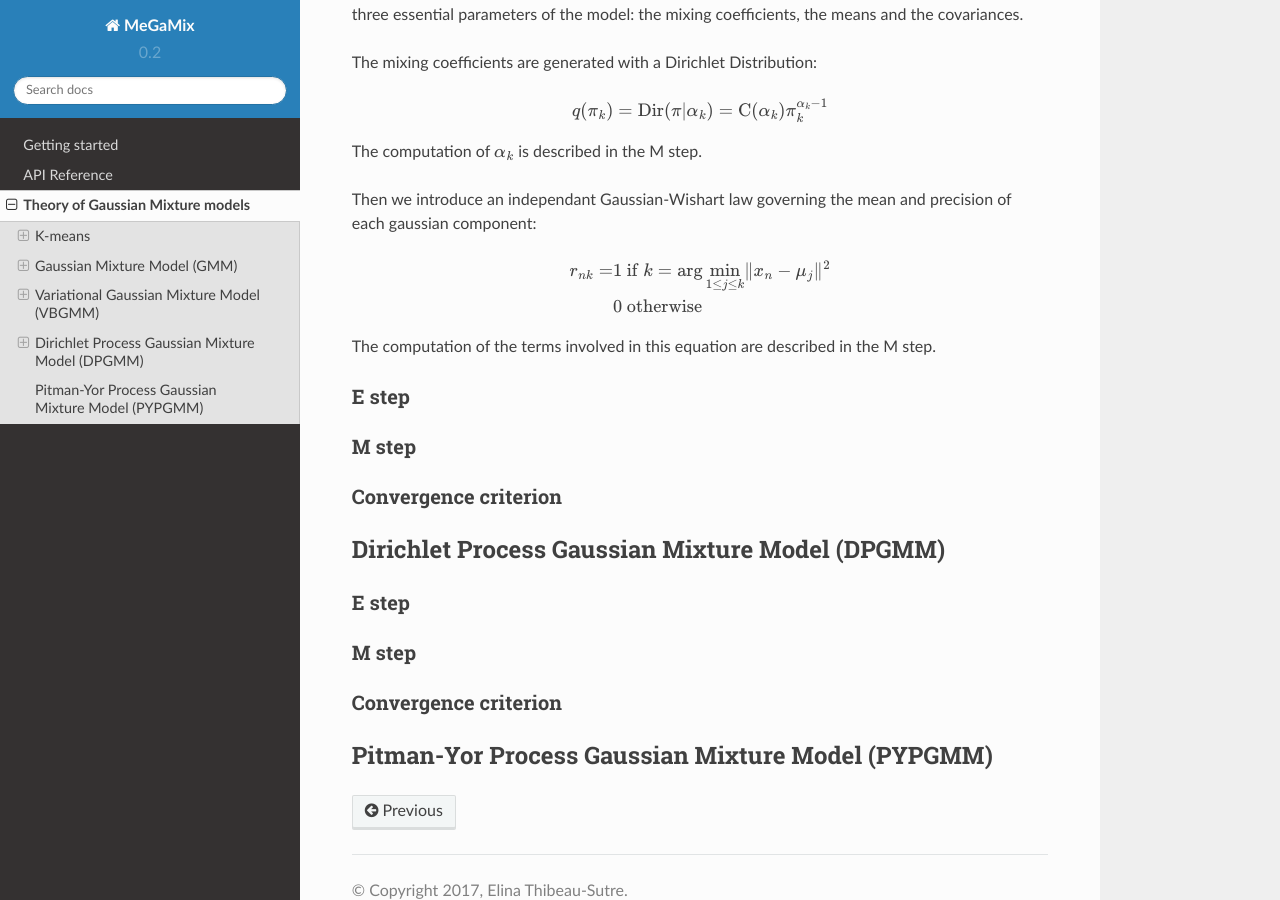
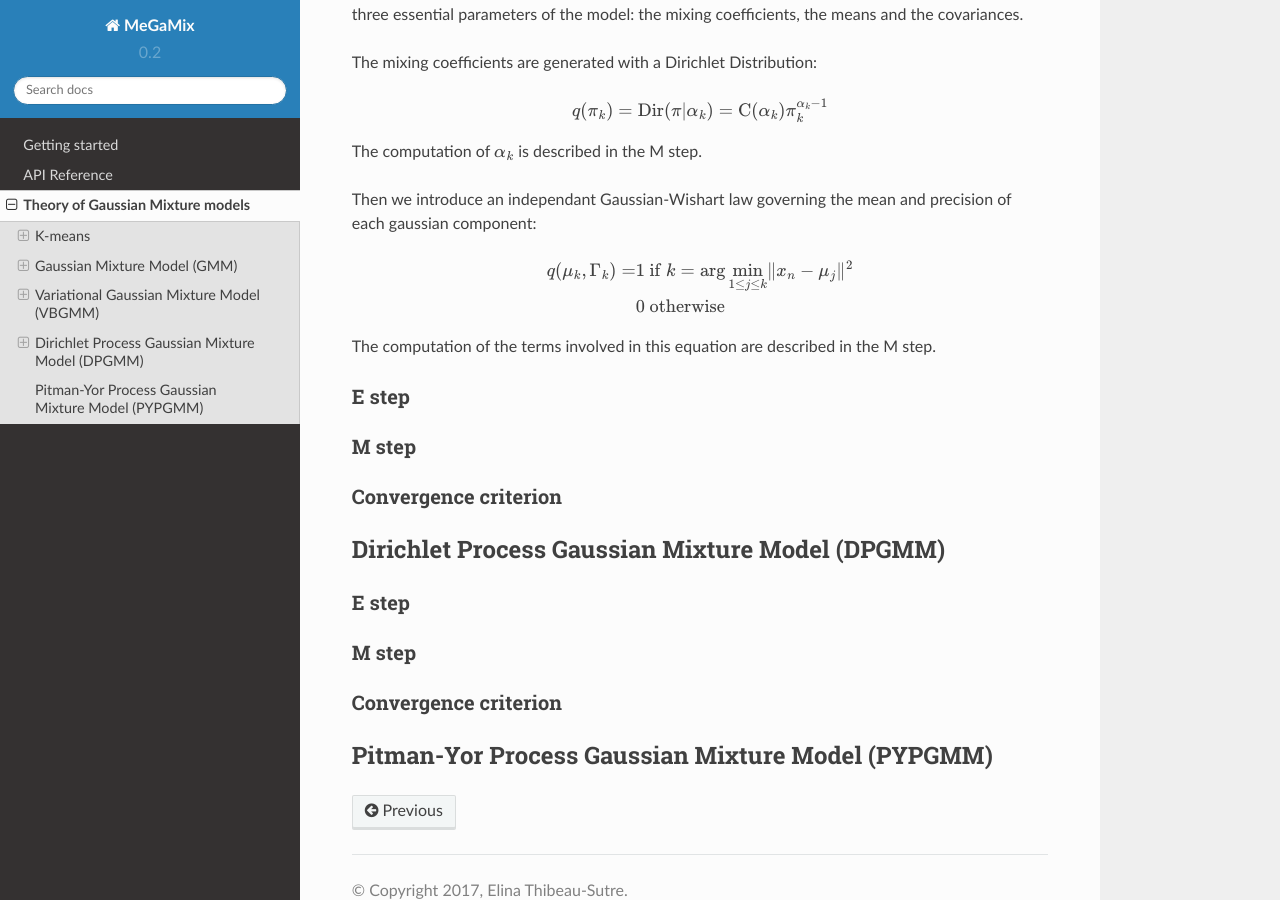
Before and after one commit to 14thibea/megamix, a Sphinx documentation site: the page built from doc/technical_doc.rst, in a window 1280 px wide and 900 px high, scrolled down 3095 px. Built offline with Sphinx 7.4.7 and the Read the Docs theme 2.0.0, drawn with Linux system fonts in a browser that asks for light colours; formulas are drawn with MathJax 3.

Commit message:
try split

```diff
--- a/doc/technical_doc.rst
+++ b/doc/technical_doc.rst
@@ -160,7 +160,7 @@ Then we introduce an independant Gaussian-Wishart law governing the mean and pre
 .. math::
 
     \begin{split}
-    r_{nk} = & 1 \text{ if } k = \arg\min_{1 \leq j \leq k}\lVert x_n-\mu_j\rVert^2 \\
+    q(\mu_k,\Gamma_k) = & 1 \text{ if } k = \arg\min_{1 \leq j \leq k}\lVert x_n-\mu_j\rVert^2 \\
     & 0 \text{ otherwise}
     \end{split}
 
```
